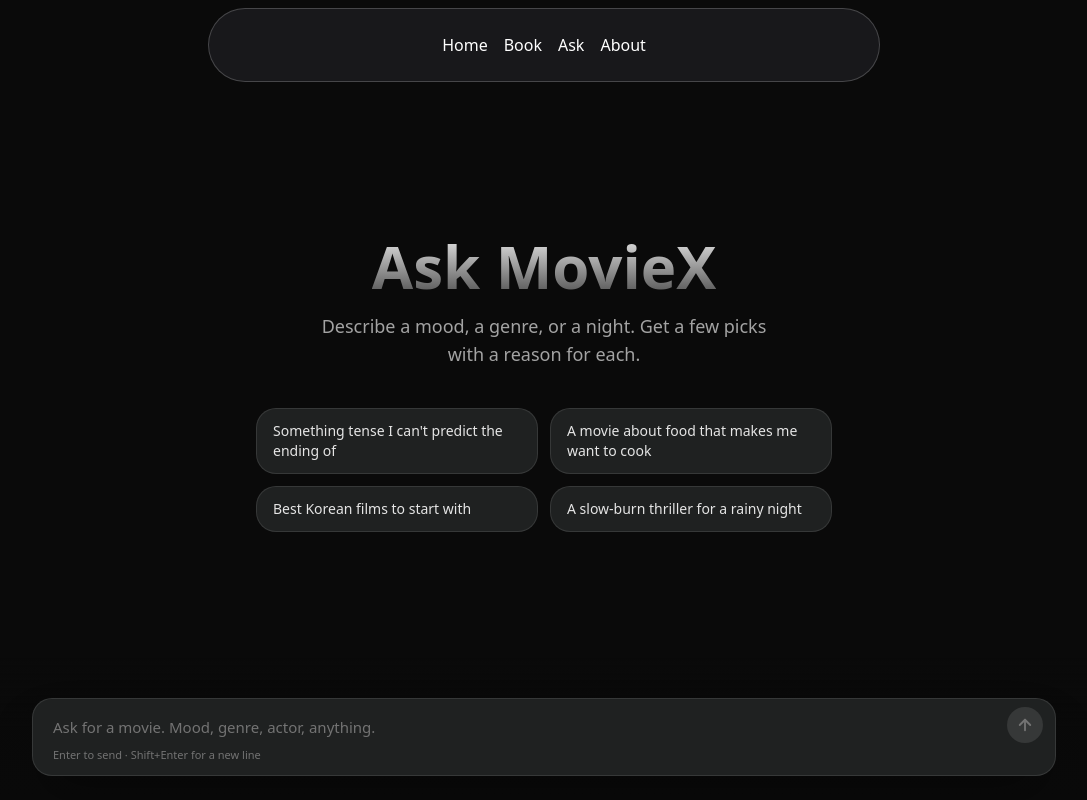
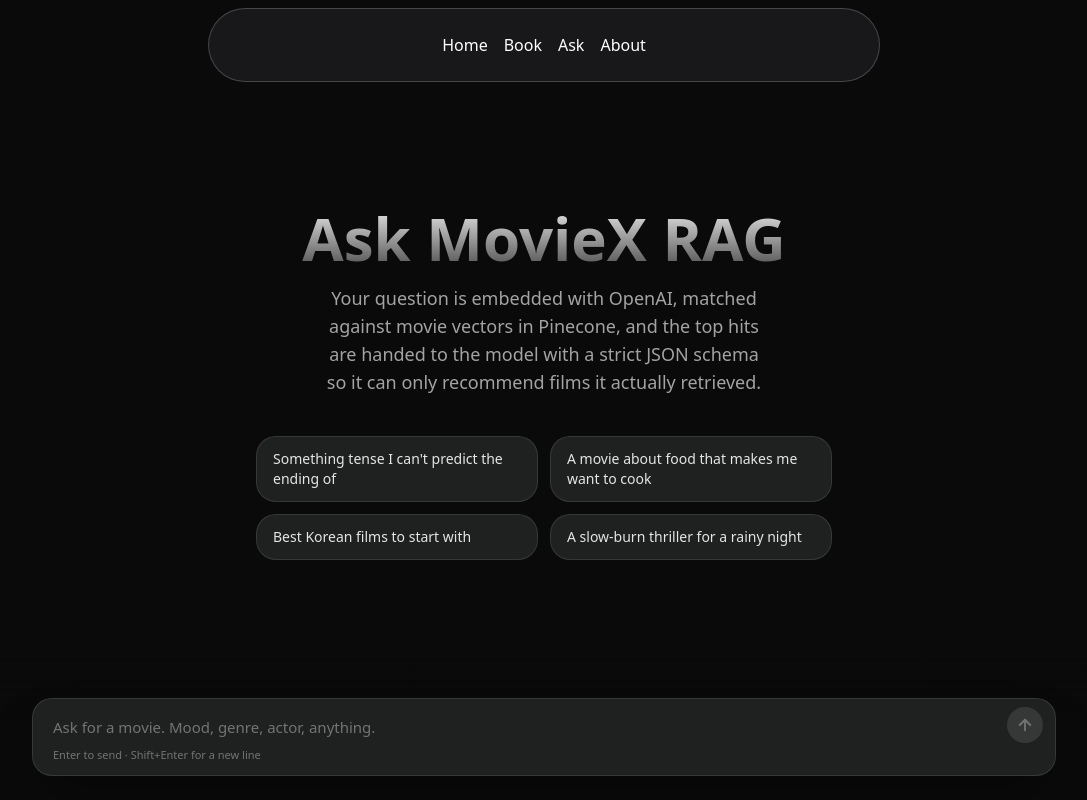
Before and after one commit to yashraut362/movie-x, a Next.js app: page /ask in a window 1280 px wide. Shown: the whole page, without its empty margins (96-1183 px from the left). Built offline with nearby package versions, Linux system fonts and the light colour scheme; no server answers.

Commit message:
desc changes

```diff
--- a/src/pages/ask/index.tsx
+++ b/src/pages/ask/index.tsx
@@ -79,10 +79,10 @@
         {empty ? (
           <div className="flex flex-1 flex-col items-center justify-center text-center">
             <h1 className="bg-gradient-to-b from-neutral-200 to-neutral-600 bg-clip-text text-4xl font-bold text-transparent md:text-6xl">
-              Ask MovieX
+              Ask MovieX RAG
             </h1>
             <p className="mt-4 max-w-md text-base text-neutral-400 md:text-lg">
-              Describe a mood, a genre, or a night. Get a few picks with a reason for each.
+              Your question is embedded with OpenAI, matched against movie vectors in Pinecone, and the top hits are handed to the model with a strict JSON schema so it can only recommend films it actually retrieved.
             </p>
             <div className="mt-10 grid w-full max-w-xl grid-cols-1 gap-3 sm:grid-cols-2">
               {EXAMPLES.map((ex) => (
--- a/src/pages/book/index.tsx
+++ b/src/pages/book/index.tsx
@@ -151,7 +151,7 @@
               Movie Concierge agent
             </h1>
             <p className="mt-4 max-w-md text-base text-neutral-400 md:text-lg">
-              Say what you feel like watching and when. It picks the movie, venue, time and seats, and books them.
+              An OpenAI Agents SDK agent with four function tools: now playing (TMDB), venues and showtimes, seat availability and booking (MongoDB). It plans, asks you to confirm, re-checks seats, books, and returns a typed booking object.
             </p>
             <div className="mt-10 grid w-full max-w-xl grid-cols-1 gap-3 sm:grid-cols-2">
               {EXAMPLES.map((ex) => (
```
